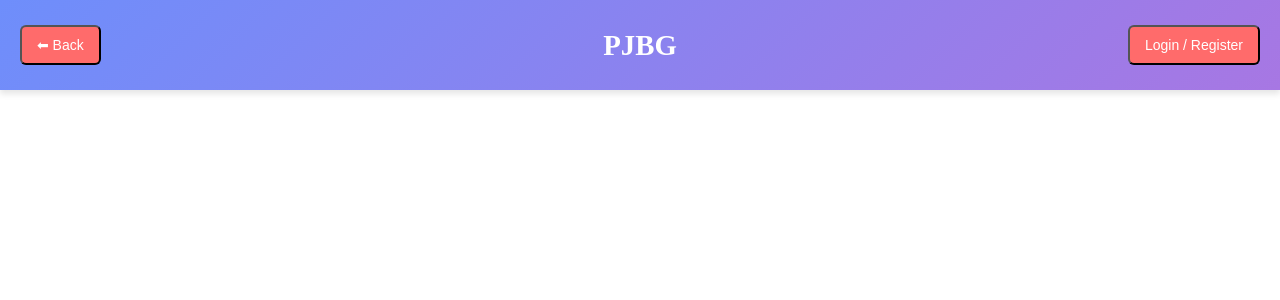
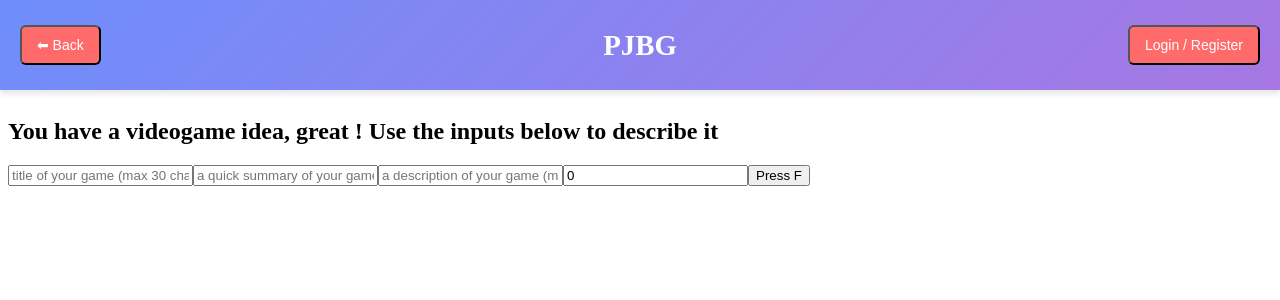
Before and after one commit to MisterSiyo/PJBG-frontend, a Next.js app: page /gameCreation in a window 1280 px wide. Shown: the top 300 px of the page. Built offline with nearby package versions, Linux system fonts and the light colour scheme.

Commit message:
creationpage

```diff
--- a/components/GameCreation.js
+++ b/components/GameCreation.js
@@ -4,10 +4,68 @@ import { useRouter } from 'next/router';
 
 export default function GameCreation() {
 
+    const router = useRouter();
+    const [title, setTitle] = useState('');
+    const [pitch, setPitch] = useState('');
+    const [description, setDescription] = useState('');
+    const [goal, setGoal] = useState('0');
+    const [key, setKey] = useState('');
+
+    const handleTitleChange = (e) => {
+        if (title.length < 30 || key === 'Backspace' ) {
+            setTitle(e.target.value);
+        }
+    }
+
+    const handlePitchChange = (e) => {
+        if (pitch.length < 100 || key === 'Backspace' ) {
+            setPitch(e.target.value);
+        }
+    }
+
+    const handleDescriptionChange = (e) => {
+        if (description.length < 1000 || key === 'Backspace' ) {
+            setDescription(e.target.value);
+        }
+    }
+
+    const handleGoalChange = (e) => {
+        if (!/[0-9]/.test(key)) {
+            return;
+        }
+        if (goal.length < 7 || key === 'Backspace' ) { // max à 10 million exclu
+            setGoal(e.target.value);
+        }
+    }
+
+    const handleSubmit = () => {
+        fetch('http://localhost:3000/projects/', {
+            method: 'POST',
+            headers: {'Content-Type': 'application/json'},
+            body: JSON.stringify({token: "ettaJ3W3wrwIQhhsV-nUvJoflnHCscdj", title, pitch, description, goal}),
+        }).then(response => response.json())
+            .then(data => {
+                if (data.result) {
+                    // lui dire que tout est ok
+                    router.push(`/project/${data.newCreatedProject.pageURL}`)
+                }
+            })
+    }
 
     return (
         <>
-            <h2> Game Creation</h2>
+        <br></br>
+        <br></br>
+        <br></br>
+        <br></br>
+        <br></br>
+            <h2>You have a videogame idea, great ! Use the inputs below to describe it</h2>
+
+            <input type='text' placeholder='title of your game (max 30 char)' onChange={(e) => handleTitleChange(e)} value={title} onKeyDown={(e) => setKey(e.key)}></input>
+            <input type='text' placeholder='a quick summary of your game (max 100 char)' onChange={(e) => handlePitchChange(e)} value={pitch} onKeyDown={(e) => setKey(e.key)}></input>
+            <input type='text' placeholder='a description of your game (max 1,000 char)' onChange={(e) => handleDescriptionChange(e)} value={description} onKeyDown={(e) => setKey(e.key)}></input>
+            <input type='text' placeholder='How much should it cost ? (optionnal)' onChange={(e) => handleGoalChange(e)} value={goal} onKeyDown={(e) => setKey(e.key)}></input>
+            <button onClick={() => handleSubmit()}>Press F</button>
         </>
     )
 }
--- a/components/Home.js
+++ b/components/Home.js
@@ -40,6 +40,8 @@ export default function Home() {
         <br/>
         <br/>
         <br/>
+            <h2>Want to create your own ?</h2>
+            <button onClick={() => router.push(`/gameCreation`)}>Create your project</button>
             <h2>Discover our top projects</h2>
             <div>
                 {projects}
```
Also changed, not shown: styles/GameCreation.module.css (added).
